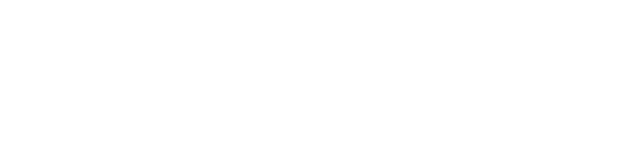
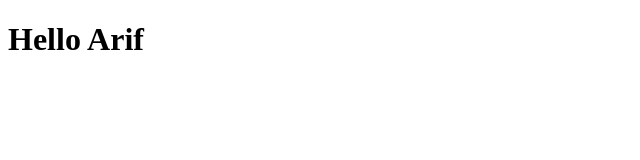
Before and after one commit to ARIF683/website, a plain HTML site: page index.html in a window 1280 px wide. Shown: the whole page, without its empty margins (0-640 px from the left). Drawn offline with Linux system fonts and the light colour scheme.

Commit message:
index file edited

```diff
--- a/index.html
+++ b/index.html
@@ -7,6 +7,6 @@
     <title>Document</title>
 </head>
 <body>
-
+    <h1>Hello Arif</h1>
 </body>
 </html>
```
